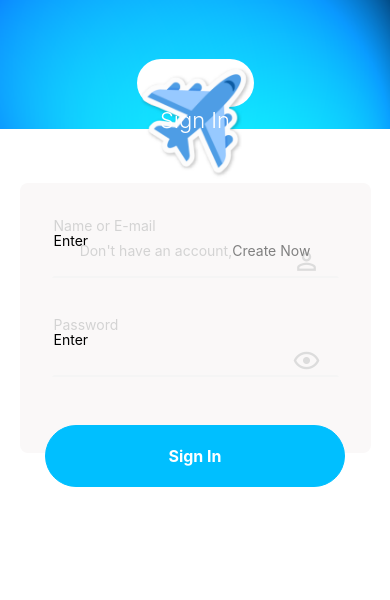
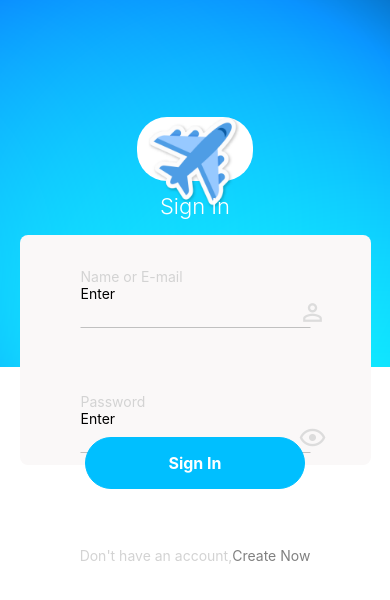
Before and after one commit to harishaharidas/project-02-travel-app, a React Native app: screen / in a window 390 px wide. Shown: the top 600 px of the page. Built offline with nearby package versions, Linux system fonts and the light colour scheme.

Commit message:
completed styling.git add .

```diff
--- a/App.js
+++ b/App.js
@@ -8,9 +8,8 @@
  */
 
 import React, { Component } from 'react';
-import {} from 'react-native';
-import SignInPage from './src/screens/SignInPage';
-import JourneyDetails from './src/screens/JourneyDetails'
+import SignInPage from './src/Screens/SignInPage';
+
 
 
 export default class App extends Component {
@@ -19,7 +18,6 @@ export default class App extends Component {
   render() {
     return (
       <SignInPage/>
-      // <JourneyDetails />
     );
   }
 }
--- a/src/componets/AddButton/AddButton.js
+++ b/src/componets/AddButton/AddButton.js
@@ -20,8 +20,8 @@ const styles = StyleSheet.create({
         color: 'white',
         fontSize: 16,
         fontWeight: 'bold',
-        padding: 20,
-        width: 300,
+        padding: 15,
+        width: 220,
         borderColor: "#00BFFF",
         borderWidth: 1,
         backgroundColor: "#00BFFF",
--- a/src/componets/InputItem/InputItem.js
+++ b/src/componets/InputItem/InputItem.js
@@ -20,7 +20,7 @@ export default class InputItem extends Component {
                 <View>
                     <Text style={{ color: '#D3D3D3'}}>{this.props.contentInput}</Text>
                     <TextInput
-                        style={{ width: "100%", marginTop:-2}}
+                        style={{ width: "100%"}}
                         placeholder="Enter"
                         value={this.state.conent}
                         secureTextEntry={this.props.check}
@@ -44,12 +44,13 @@ const styles = StyleSheet.create({
         flexDirection: "row",
         alignItems: 'center',
         justifyContent: 'space-between',
-        borderBottomColor: "#F5F5F5",
+        borderBottomColor: "#C0C0C0",
         borderColor: "#FAF8F8",
-        borderWidth: 2,
-        paddingRight: 12,
+        borderWidth: .5,
         margin: 32,
-        marginBottom: 4,
+        // marginBottom: -15,
+        marginRight:60,
+        marginLeft: 60,
         backgroundColor: '#FAF8F8',
     },
     inputIcon: {
--- a/src/screens/SignInPage.js
+++ b/src/screens/SignInPage.js
@@ -18,15 +18,15 @@ export default class SignInPage extends Component {
       <View style={styles.container}>
         <StatusBar backgroundColor="transparent" translucent />
         <ScrollView>
-          <View style={{ flex: 2, alignContent: 'space-between' }}>
             <ImageBackground source={backgroundImage}
-              style={{ width: '100%', height: '75%', justifyContent: 'flex-start', alignItems: 'center' }}>
-              <View style={{ height: '28%', width: '30%', backgroundColor: 'white', marginTop: '15%', borderRadius: 30 }}>
+              style={styles.backgroundStyle}>
+              <View style={styles.iconImage}>
                 <Image source={appIcon}
-                  style={{ height: 120, width: 120 }} />
+                resizeMode='cover'
+                  style={{ height: 100, width: 100, marginTop: '5%'}} />
               </View>
-              <Text style={{ color: 'white', fontSize: 22, fontWeight: '300' }}>Sign In</Text>
-              <View style={{ height: 270, marginTop: 50, width: '90%', backgroundColor: '#FAF8F8', borderRadius: 8, justifyContent: 'flex-start' }}>
+              <Text style={styles.textContent}>Sign In</Text>
+              <View style={styles.inputContent}>
                 <InputItem
                   contentInput="Name or E-mail"
                   icon="account-outline"
@@ -41,13 +41,12 @@ export default class SignInPage extends Component {
               <AddButton
                 buttonName='Sign In' />
             </ImageBackground>
-          </View>
-          <View style={{ flex: 3, flexDirection: 'row', justifyContent: 'center', marginTop:12}}>
-            <Text style={{color:'lightgrey'}}>Don't have an account,</Text>
-            <TouchableOpacity><Text style={{color: 'grey'}}>Create Now</Text></TouchableOpacity>
+          <View style={styles.footerContent}>
+            <Text style={{ color: 'lightgrey' }}>Don't have an account,</Text>
+            <TouchableOpacity><Text style={{ color: 'grey' }}>Create Now</Text></TouchableOpacity>
           </View>
         </ScrollView>
-      </View>
+      </View >
     );
   }
 }
@@ -56,14 +55,45 @@ const styles = StyleSheet.create({
   container: {
     flex: 1,
   },
-  header: {
-    flex: 1,
+  backgroundStyle: {
     width: '100%',
-    height: '100%'
+    height: '75%',
+    justifyContent: 'center',
+    alignItems: 'center',
   },
-  main: {
-    flex: 1,
+  iconImage: {
+    flex:1,
+    paddingBottom: '4%',
+    paddingTop: '8%',
+    paddingLeft: '2%',
+    paddingRight: '2%',
     alignItems: 'center',
-    backgroundColor: 'green'
+    justifyContent: 'center',
+    backgroundColor: 'white',
+    marginTop: '30%',
+    borderRadius: 30
   },
+  textContent: {
+    color: 'white',
+    fontSize: 22,
+    marginTop: '3%',
+    fontWeight: '700',
+    fontWeight: '300',
+  },
+  inputContent: {
+    height: 230,
+    marginTop: '4%',
+    width: '90%',
+    backgroundColor: '#FAF8F8',
+    borderRadius: 8,
+    // backgroundColor: 'red',
+    justifyContent: 'flex-start'
+  },
+  footerContent: {
+    flex:1,
+    flexDirection: 'row',
+    justifyContent: 'center',
+    marginTop: '15%',
+
+  }
 });
```
Also changed, not shown: src/SignInPage.js (deleted, +0 -121 lines), 1 other file (tests, documents, lock files or other folders).
